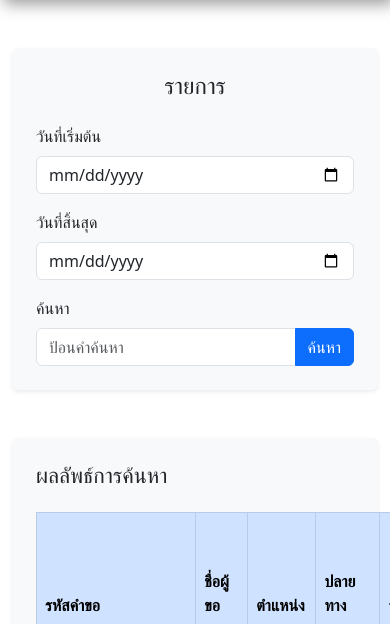
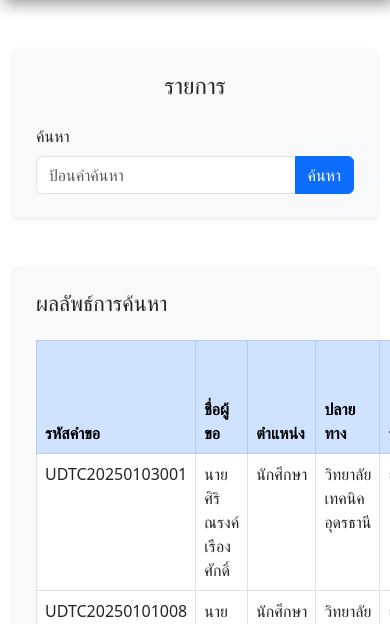
Before and after one commit to Athip888/UD-TechCar, a PHP site: page /status.php in a window 390 px wide; the page is wider, and only the part inside the window is pictured. Shown: the part 65-689 px from the top of that part. Run offline with PHP 8.4, Linux system fonts and the light colour scheme; a user stored in the database is signed in; data comes from the database, SQL or seed files in the repository.

Commit message:
Add files via upload

```diff
--- a/Project/user/status.php
+++ b/Project/user/status.php
@@ -1,17 +1,7 @@
 <?php
-if (isset($_GET['status'])) {
-    if ($_GET['status'] == 1) {
-        echo '<script>alert("คำร้องของคุณถูกยกเลิกเรียบร้อยแล้ว.");</script>';
-    } elseif ($_GET['status'] == 2) {
-        echo '<script>alert("คำร้องของคุณได้รับการอนุมัติแล้ว หากต้องการยกเลิกคำร้อง กรุณาติดต่อผู้ดูแลระบบ.");</script>';
-    } elseif ($_GET['status'] == 3) {
-         echo '<script>alert("คำร้องของคุณถูกปฏิเสธแล้ว ไม่สามารถยกเลิกได้");</script>';
-     }
-    echo '<script>window.location.href = "status.php";</script>'; // รีไดเรกต์กลับไปที่ personal.php โดยไม่รวมพารามิเตอร์ 'status'
-}
 require('header.php');
+$search_query = isset($_GET['status_search']) ? $_GET['status_search'] : '';
 $user_id = $_SESSION['user_id'];
-// คำสั่ง SQL ที่รวมตาราง requests กับ users เพื่อดึง fullname
 $sql = "SELECT requests.request_id,
                 requests.user_id,
                 users.fullname,
@@ -25,9 +15,13 @@ $sql = "SELECT requests.request_id,
                 requests.status
         FROM requests
         JOIN users ON requests.user_id = users.user_id
-        WHERE requests.status = 'รออนุมัติ' OR requests.status = 'อนุมัติ' OR requests.status = 'ปฏิเสธ'
+        WHERE (requests.status = 'รออนุมัติ' OR requests.status = 'อนุมัติ' OR requests.status = 'ปฏิเสธ')
+        AND (requests.request_id LIKE '%$search_query%'
+        OR users.fullname LIKE '%$search_query%'
+        OR users.position LIKE '%$search_query%'
+        OR requests.destination LIKE '%$search_query%'
+        OR requests.province LIKE '%$search_query%')
         ORDER BY requests.request_id DESC;";
-
 $result = mysqli_query($connect, $sql);
 ?>
 <!DOCTYPE html>
@@ -38,27 +32,54 @@ $result = mysqli_query($connect, $sql);
     <meta name="viewport" content="width=device-width, initial-scale=1.0">
     <link rel="stylesheet" href="https://cdn.jsdelivr.net/npm/bootstrap@5.3.0/dist/css/bootstrap.min.css">
     <title>ผลลัพธ์การค้นหา</title>
+    <style>
+  .sidebar {
+  width: 250px;
+  position: fixed;
+  left: -250px;
+  top: 0;
+  height: 100%;
+  transition: left 0.3s ease;
+  background-color: #f8f9fa; /* สีพื้นหลังของเมนู */
+  z-index: 2; /* ให้เมนูอยู่ด้านบน */
+}
+
+.sidebar.open {
+  left: 0;
+}
+
+.main-content {
+  margin-left: 0;
+  transition: margin-left 0.3s ease;
+}
+
+.main-content.shift {
+  margin-left: 250px; /* ขยับเนื้อหาไปทางขวาเมื่อเมนูเปิด */
+}
+
+#searchQuery {
+  position: relative;
+  z-index: 1; /* ช่องค้นหาเริ่มต้นอยู่ด้านบน */
+}
+
+.sidebar.open + .main-content #searchQuery {
+  z-index: -1; /* ช่องค้นหาถูกทับเมื่อเมนูเปิด */
+}
+
+</style>
 </head>
 
 <body>
     <div class="container py-5">
         <div class="form-container shadow-sm p-4 rounded bg-light">
             <h3 class="text-center mb-4">รายการ</h3>
-            <form id="searchForm" action="status_search.php" method="GET">
+            <form id="searchForm" action="status.php" method="GET">
                 <div class="row g-3 align-items-center">
-                    <div class="col-md-4">
-                        <label for="startDate" class="form-label">วันที่เริ่มต้น</label>
-                        <input type="date" class="form-control" id="startDate" name="startDate" lang="th">
-                    </div>
-                    <div class="col-md-4">
-                        <label for="endDate" class="form-label">วันที่สิ้นสุด</label>
-                        <input type="date" class="form-control" id="endDate" name="endDate" lang="th">
-                    </div>
-                    <div class="col-md-4">
+                    <div class="col-12"> <!-- Use full-width column -->
                         <label for="searchQuery" class="form-label">ค้นหา</label>
                         <div class="input-group">
-                            <input type="text" class="form-control" id="searchQuery" name="searchQuery" placeholder="ป้อนคำค้นหา">
-                            <button type="button" class="btn btn-primary" id="searchBtn">ค้นหา</button>
+                            <input type="text" class="form-control" id="searchQuery" name="status_search" placeholder="ป้อนคำค้นหา">
+                            <button type="submit" class="btn btn-primary" id="searchBtn">ค้นหา</button>
                         </div>
                     </div>
                 </div>
```
